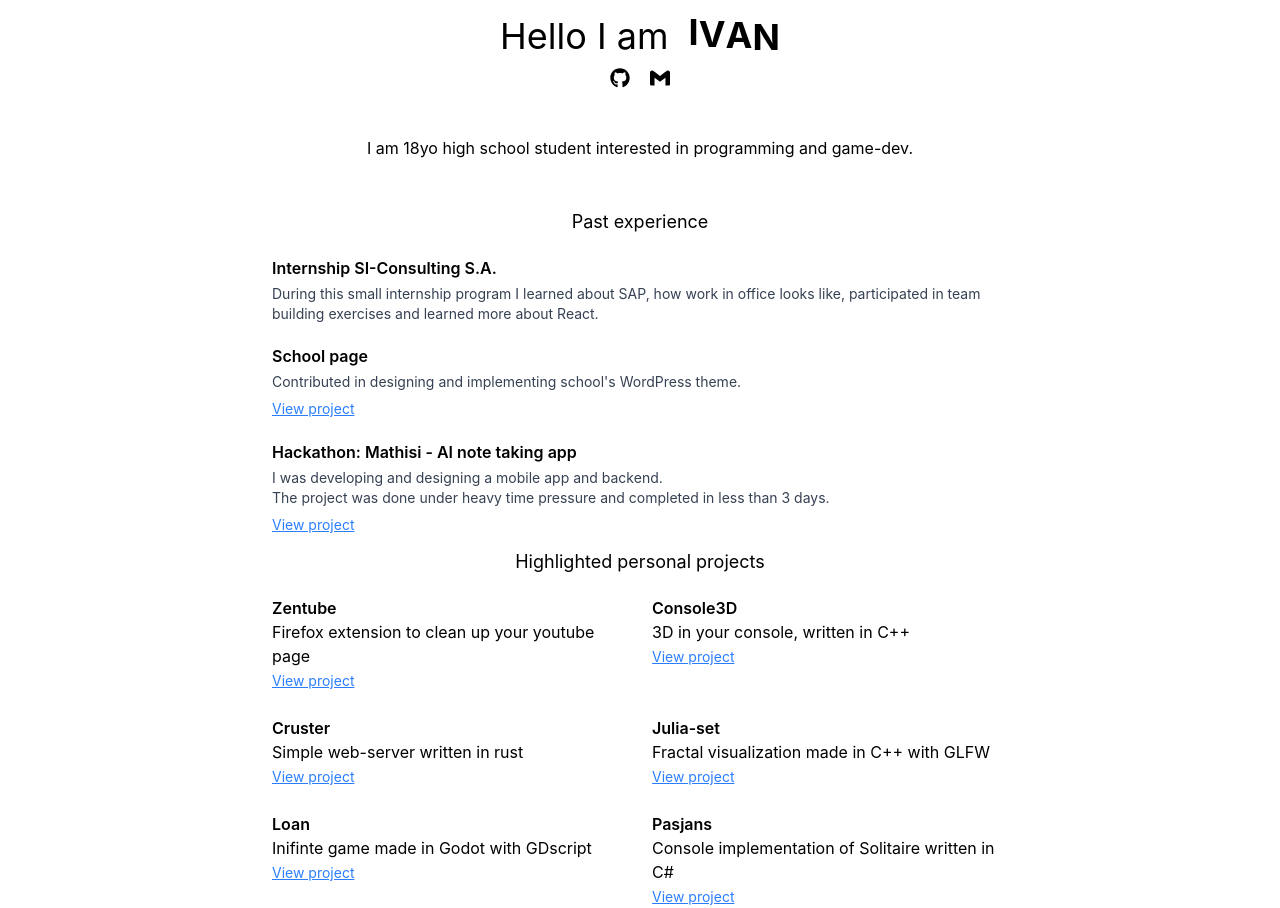
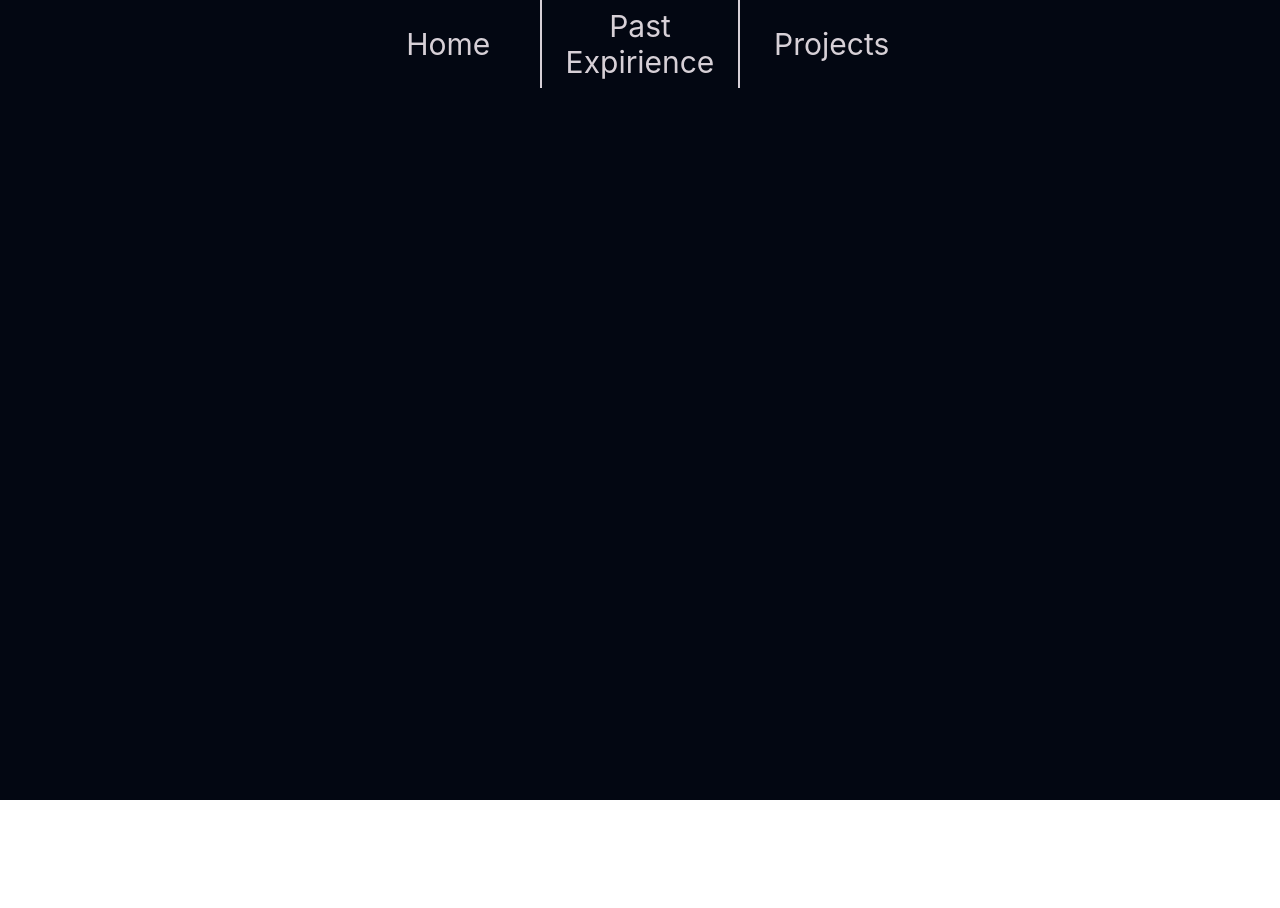
Before and after one commit to Iviv122/Portfolio, a React app: page / in a window 1280 px wide. After the commit the page ends 800 px from the top, so only its background shows below. Built offline with nearby package versions, Linux system fonts and the light colour scheme; the HTML template or start-up script is replaced by a standard one.

Commit message:
redisign

```diff
--- a/src/App.tsx
+++ b/src/App.tsx
@@ -1,20 +1,23 @@
-import AboutMe from "./components/aboutme"
-import Contact from "./components/contaxt"
-import PastExpirience from "./components/past_expirience"
-import Projects from "./components/projects"
-import Title from "./components/title"
+import { useState, type JSX } from "react"
+import Home from "./pages/home"
+import ButtonBlock from "./components/button";
+import VerticalSeparator from "./components/vertical_sep";
 
 function App() {
+
+  const [page, setPage] = useState<JSX.Element>(<Home />);
+
   return (
-    <div className="flex justify-center w-screen h-screen">
-      <div className="flex flex-col items-center gap-3 p-4 max-w-3xl">
-        <Title />
-        <Contact />
-        <br />
-        <AboutMe />
-        <br />
-        <PastExpirience />
-        <Projects />
+    <div className="flex justify-center bg-gray-950">
+      <div className="absolute flex justify-center items-center">
+        <ButtonBlock onClick={() =>setPage(<Home />)} text="Home"/>
+        <VerticalSeparator/>
+        <ButtonBlock onClick={() =>setPage(<Home />)} text="Past Expirience"/>
+        <VerticalSeparator/>
+        <ButtonBlock onClick={() =>setPage(<Home />)} text="Projects"/>
+      </div>
+      <div className="w-full h-screen">
+        {page}
       </div>
     </div>
 
--- a/src/components/aboutme.tsx
+++ /dev/null
@@ -1,8 +0,0 @@
-export default function AboutMe() {
-
-    return (
-        <div className="text-center">
-            I am 18yo high school student interested in programming and game-dev.
-        </div>
-    );
-}
--- /dev/null
+++ b/src/components/button.tsx
@@ -0,0 +1,28 @@
+type ButtonProps = {
+  text: string;
+  onClick?: () => void;
+};
+
+export default function ButtonBlock({ text, onClick }: ButtonProps) {
+  return (
+    <button
+    className="
+    text-mauve-300
+    text-bl
+    sm:text-3xl
+    text-center
+
+    p-2
+    w-full
+
+    hover:scale-125
+    hover:text-green-500
+    transition-all
+    duration-100
+    ease-in-out
+    "
+    onClick={onClick}>
+      {text}
+    </button>
+  );
+}
--- a/src/components/contaxt.tsx
+++ /dev/null
@@ -1,14 +0,0 @@
-import { FaGithub } from "react-icons/fa";
-import { SiGmail } from "react-icons/si";
-
-export default function Contact() {
-
-    return (
-        <div className="flex gap-5 text-xl">
-            <a href="https://github.com/Iviv122" target="_blank" rel="noopener noreferrer">
-                <FaGithub />
-            </a>
-            <a href="mailto:ivan.skrinnik.nomia@gmail.com"><SiGmail /></a>
-        </div>
-    )
-}
--- a/src/components/title.tsx
+++ /dev/null
@@ -1,14 +0,0 @@
-export default function Title() {
-
-    return (
-        <div className="flex gap-5 text-4xl">
-            <p>Hello I am</p>
-            <div className="font-bold">
-                <span className="translate-y-[5px] inline-block animate-wave [animation-delay:0s]">I</span>
-                <span className="translate-y-[5px]  inline-block animate-wave [animation-delay:0.2s]">V</span>
-                <span className="translate-y-[5px] inline-block animate-wave [animation-delay:0.4s]">A</span>
-                <span className="translate-y-[5px] inline-block animate-wave [animation-delay:0.6s]">N</span>
-            </div>
-        </div>
-    )
-}
--- /dev/null
+++ b/src/components/vertical_sep.tsx
@@ -0,0 +1,6 @@
+export default function VerticalSeparator() {
+    return (
+        <div className="inline-block max-h-[50%] self-stretch border-1 text-mauve-300 mx-4"></div>
+    )
+
+}
--- /dev/null
+++ b/src/pages/home.tsx
@@ -0,0 +1,7 @@
+export default function Home(){
+    return(
+        <div>
+
+        </div>
+    )
+}
```
